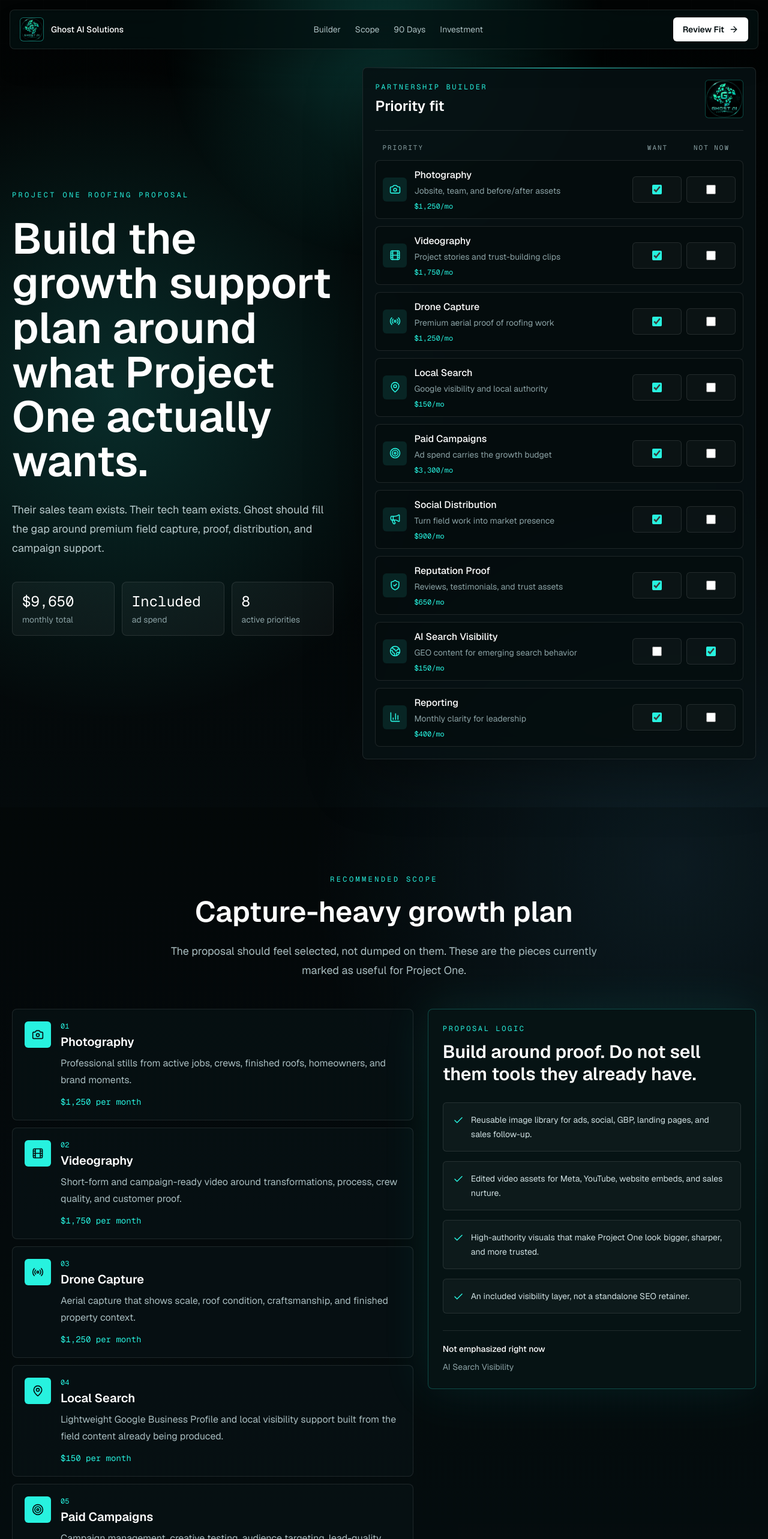
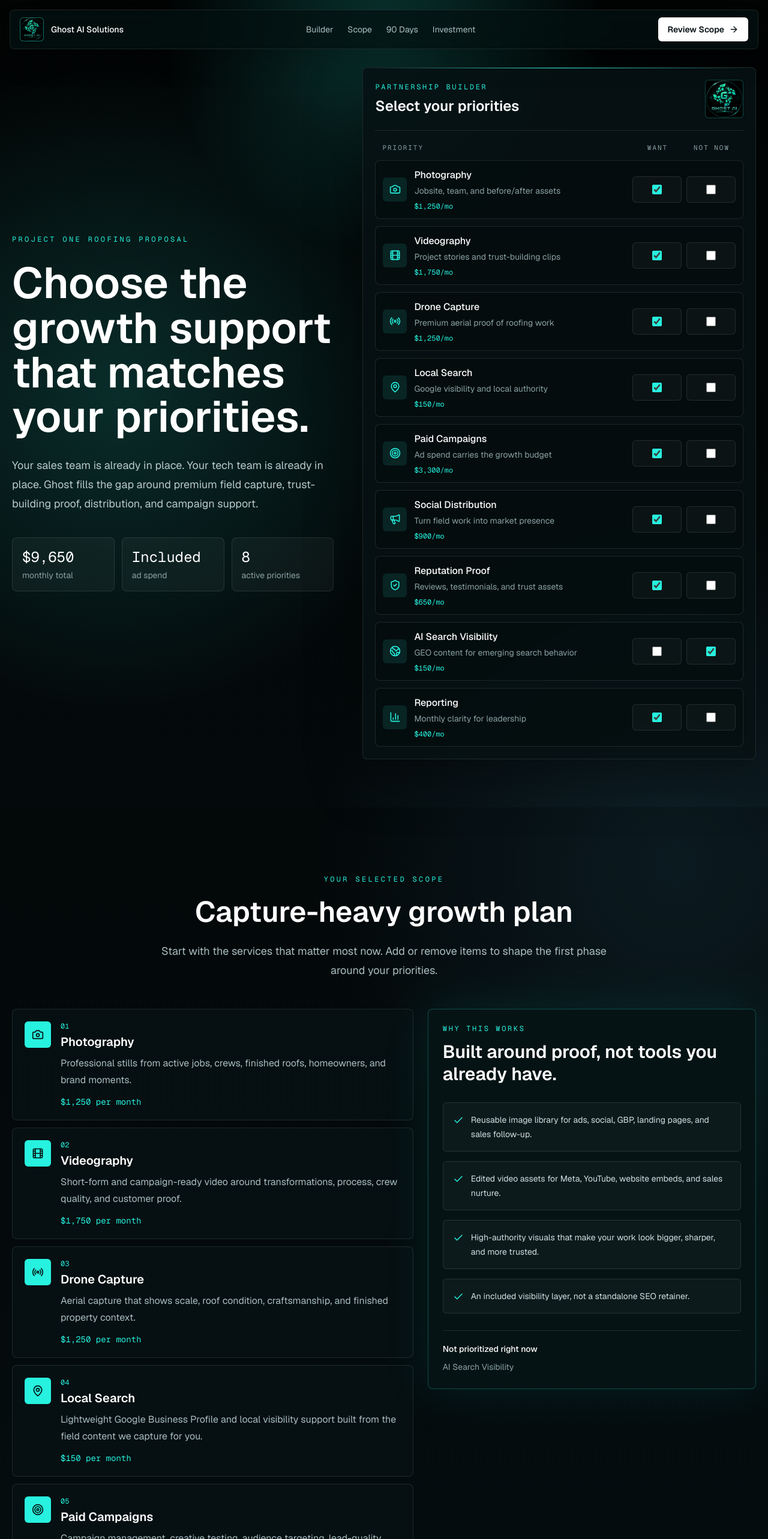
Before and after one commit to burchdad/roofing_project_proposal, a Next.js app: page / in a window 1280 px wide. Shown: the top 2566 px of the page at 60% size. Built offline with nearby package versions, Linux system fonts and the light colour scheme.

Commit message:
Make proposal copy client-facing

```diff
--- a/src/app/page.tsx
+++ b/src/app/page.tsx
@@ -67,14 +67,14 @@ const priorities: Priority[] = [
     short: "Premium aerial proof of roofing work",
     detail: "Aerial capture that shows scale, roof condition, craftsmanship, and finished property context.",
     icon: Radio,
-    proof: "High-authority visuals that make Project One look bigger, sharper, and more trusted.",
+    proof: "High-authority visuals that make your work look bigger, sharper, and more trusted.",
     price: 1250,
   },
   {
     id: "local",
     title: "Local Search",
     short: "Google visibility and local authority",
-    detail: "Lightweight Google Business Profile and local visibility support built from the field content already being produced.",
+    detail: "Lightweight Google Business Profile and local visibility support built from the field content we capture for you.",
     icon: MapPin,
     proof: "An included visibility layer, not a standalone SEO retainer.",
     price: 150,
@@ -92,7 +92,7 @@ const priorities: Priority[] = [
     id: "social",
     title: "Social Distribution",
     short: "Turn field work into market presence",
-    detail: "A practical publishing rhythm that keeps Project One visible without burdening the internal team.",
+    detail: "A practical publishing rhythm that keeps you visible without burdening your internal team.",
     icon: Megaphone,
     proof: "Consistent proof that the company is active, professional, and trusted locally.",
     price: 900,
@@ -110,9 +110,9 @@ const priorities: Priority[] = [
     id: "geo",
     title: "AI Search Visibility",
     short: "GEO content for emerging search behavior",
-    detail: "Included GEO support that structures selected project proof for AI search and answer engines.",
+    detail: "Included GEO support that structures your selected project proof for AI search and answer engines.",
     icon: Globe2,
-    proof: "A lower included add-on because GEO is already part of the broader content system.",
+    proof: "A lighter included layer because GEO support is already part of the broader content system.",
     price: 150,
   },
   {
@@ -149,17 +149,17 @@ const roadmapBase = [
   {
     label: "Month 1",
     title: "Decide The Scope",
-    copy: "Confirm priorities, build the shoot calendar, audit existing assets, and set the first campaign lane.",
+    copy: "Confirm your priorities, build the shoot calendar, review existing assets, and set the first campaign lane.",
   },
   {
     label: "Month 2",
     title: "Capture The Proof",
-    copy: "Produce field media, package project stories, publish priority content, and support sales follow-up.",
+    copy: "Produce field media, package project stories, publish priority content, and support your sales follow-up.",
   },
   {
     label: "Month 3",
     title: "Amplify What Works",
-    copy: "Scale the strongest creative, improve local visibility, review lead quality, and refine the next month.",
+    copy: "Scale the strongest creative, improve local visibility, review lead quality, and plan the next month.",
   },
 ];
 
@@ -320,7 +320,7 @@ export default function Home() {
             href="#investment"
             className="inline-flex h-10 items-center gap-2 rounded-md bg-white px-4 text-sm font-semibold text-[#061013] transition hover:bg-[#27f2df]"
           >
-            Review Fit
+            Review Scope
             <ArrowRight size={16} />
           </a>
         </div>
@@ -335,11 +335,11 @@ export default function Home() {
                 Project One Roofing proposal
               </p>
               <h1 className="mt-7 max-w-4xl text-5xl font-semibold leading-[1.03] text-white md:text-7xl">
-                Build the growth support plan around what Project One actually wants.
+                Choose the growth support that matches your priorities.
               </h1>
               <p className="mt-7 max-w-2xl text-lg leading-8 text-[#b8cacc]">
-                Their sales team exists. Their tech team exists. Ghost should fill the gap around premium field
-                capture, proof, distribution, and campaign support.
+                Your sales team is already in place. Your tech team is already in place. Ghost fills the gap around
+                premium field capture, trust-building proof, distribution, and campaign support.
               </p>
               <div className="mt-10 grid max-w-2xl gap-3 sm:grid-cols-3">
                 {[
@@ -365,7 +365,7 @@ export default function Home() {
               <div className="flex flex-col gap-5 border-b border-white/10 pb-5 sm:flex-row sm:items-center sm:justify-between">
                 <div>
                   <p className="font-mono text-xs uppercase tracking-[0.22em] text-[#27f2df]">Partnership Builder</p>
-                  <h2 className="mt-2 text-2xl font-semibold text-white">Priority fit</h2>
+                  <h2 className="mt-2 text-2xl font-semibold text-white">Select your priorities</h2>
                 </div>
                 <div className="relative h-16 w-16 overflow-hidden rounded-md border border-[#27f2df]/30 bg-black">
                   <Image src="/ghost-ai-logo.png" alt="Ghost AI Solutions logo" fill sizes="64px" className="object-cover" priority />
@@ -420,9 +420,9 @@ export default function Home() {
 
       <section id="scope" className="section-pad bg-black/20">
         <SectionHeading
-          eyebrow="Recommended Scope"
+          eyebrow="Your Selected Scope"
           title={planMode}
-          body="The proposal should feel selected, not dumped on them. These are the pieces currently marked as useful for Project One."
+          body="Start with the services that matter most now. Add or remove items to shape the first phase around your priorities."
         />
         <div className="mx-auto grid max-w-7xl gap-6 lg:grid-cols-[1.1fr_0.9fr]">
           <Reveal>
@@ -450,9 +450,9 @@ export default function Home() {
 
           <Reveal delay={0.08}>
             <aside className="sticky top-28 rounded-lg border border-[#27f2df]/25 bg-[#061314] p-6 shadow-[0_0_80px_rgba(39,242,223,0.1)]">
-              <p className="font-mono text-xs uppercase tracking-[0.22em] text-[#27f2df]">Proposal Logic</p>
+              <p className="font-mono text-xs uppercase tracking-[0.22em] text-[#27f2df]">Why This Works</p>
               <h3 className="mt-3 text-3xl font-semibold leading-tight text-white">
-                Build around proof. Do not sell them tools they already have.
+                Built around proof, not tools you already have.
               </h3>
               <div className="mt-7 grid gap-4">
                 {wanted.slice(0, 4).map((item) => (
@@ -464,7 +464,7 @@ export default function Home() {
               </div>
               {passed.length > 0 ? (
                 <div className="mt-7 border-t border-white/10 pt-5">
-                  <p className="text-sm font-medium text-white">Not emphasized right now</p>
+                  <p className="text-sm font-medium text-white">Not prioritized right now</p>
                   <p className="mt-2 text-sm leading-6 text-[#8aa1a4]">
                     {passed.map((item) => item.title).join(", ")}
                   </p>
@@ -477,14 +477,14 @@ export default function Home() {
 
       <section className="section-pad">
         <SectionHeading
-          eyebrow="Operating Model"
-          title="Ghost supports the teams Project One already has."
-          body="This should not read like a generic agency takeover. The pitch is to supply better assets, better visibility, and better proof for the people already selling and operating the business."
+          eyebrow="How Ghost Fits"
+          title="Ghost supports the teams you already have."
+          body="Your internal teams stay focused on sales, operations, and systems. We support your team with better assets, better visibility, and better proof in market."
         />
         <div className="mx-auto grid max-w-6xl gap-4 md:grid-cols-3">
           {[
-            ["Sales team", "Gets project proof, credibility clips, testimonials, and follow-up assets."],
-            ["Tech team", "Keeps owning internal systems while Ghost feeds the market-facing layer."],
+            ["Sales team", "Receives project proof, credibility clips, testimonials, and follow-up assets."],
+            ["Tech team", "Keeps ownership of internal systems while Ghost supports the market-facing layer."],
             ["Leadership", "Gets one clean monthly investment, reporting, and a practical growth rhythm."],
           ].map(([title, copy], index) => (
             <Reveal key={title} delay={index * 0.06}>
@@ -500,8 +500,8 @@ export default function Home() {
       <section id="roadmap" className="section-pad bg-[#020606]/80">
         <SectionHeading
           eyebrow="90 Day Path"
-          title="Small enough to approve. Strong enough to matter."
-          body="The first phase should prove value through actual assets in market, not a huge abstract marketing plan."
+          title="A focused first phase with room to grow."
+          body="The first 90 days are built to prove value through real assets in market, not a huge abstract marketing plan."
         />
         <div className="mx-auto grid max-w-7xl gap-4 lg:grid-cols-3">
           {roadmapBase.map((phase, index) => (
@@ -528,7 +528,7 @@ export default function Home() {
         <SectionHeading
           eyebrow="Investment"
           title="One partnership, one monthly number, selected scope."
-          body="The number stays simple. The scope can flex around what Project One wants to prioritize first."
+          body="The number stays simple. Your scope can flex around the services you want to prioritize first."
         />
         <div className="mx-auto grid max-w-6xl gap-6 lg:grid-cols-[0.85fr_1.15fr]">
           <Reveal>
@@ -551,7 +551,7 @@ export default function Home() {
                   {wanted.some((item) => item.id === "ads") ? "Advertising spend included." : "Paid campaigns are not selected."}
                 </p>
                 <p className="mt-2 text-sm leading-6 text-[#a9bdc0]">
-                  The total updates as services are added or removed from the starting scope.
+                  Your total updates as services are added or removed from the starting scope.
                 </p>
               </div>
               <button
@@ -562,15 +562,15 @@ export default function Home() {
                 Approve Proposal
               </button>
               <p className="mt-4 text-sm leading-6 text-[#8aa1a4]">
-                Approval saves the agreed scope and sends both parties a copy. Billing, payment, and onboarding move into
-                the client portal after acceptance.
+                Approval saves your selected scope and sends a copy to you and Ghost. Billing, payment, and onboarding
+                move into your client portal after acceptance.
               </p>
             </div>
           </Reveal>
 
           <Reveal delay={0.08}>
             <div className="rounded-lg border border-white/10 bg-white/[0.035] p-6">
-              <p className="font-mono text-xs uppercase tracking-[0.22em] text-[#27f2df]">Current Fit</p>
+              <p className="font-mono text-xs uppercase tracking-[0.22em] text-[#27f2df]">Selected Scope</p>
               <div className="mt-5 grid gap-3 sm:grid-cols-2">
                 {wanted.map((item) => (
                   <div key={item.id} className="flex items-center justify-between gap-3 rounded-md border border-white/10 bg-black/20 px-4 py-3">
@@ -597,11 +597,11 @@ export default function Home() {
           <div className="relative mx-auto max-w-4xl text-center">
             <p className="font-mono text-xs uppercase tracking-[0.28em] text-[#27f2df]">Next Step</p>
             <h2 className="mt-5 text-4xl font-semibold leading-tight text-white md:text-7xl">
-              Start with the priorities they choose, then earn the right to expand.
+              Approve the starting scope, then launch from your client portal.
             </h2>
             <p className="mx-auto mt-7 max-w-2xl text-lg leading-8 text-[#b8cacc]">
-              Once the proposal is approved, Ghost creates the Project One client portal for onboarding, billing,
-              payment, and project management.
+              Once this proposal is approved, Ghost creates your client portal for onboarding, billing, payment, and
+              project management.
             </p>
             <button
               type="button"
@@ -629,8 +629,8 @@ export default function Home() {
                 <p className="font-mono text-xs uppercase tracking-[0.22em] text-[#27f2df]">Digital Approval</p>
                 <h2 className="mt-2 text-3xl font-semibold text-white">Confirm selected scope</h2>
                 <p className="mt-2 text-sm leading-6 text-[#a9bdc0]">
-                  This saves the signed proposal and emails both sides. Billing and payment happen later inside the
-                  client portal.
+                  This saves your signed proposal and emails a copy to you and Ghost. Billing and payment happen later
+                  inside your client portal.
                 </p>
               </div>
               <button
@@ -722,7 +722,7 @@ export default function Home() {
                 disabled={sendState === "sending"}
                 className="h-12 w-full rounded-md bg-[#27f2df] px-4 font-semibold text-[#041010] transition hover:bg-white disabled:cursor-not-allowed disabled:opacity-60"
               >
-                {sendState === "sending" ? "Sending..." : "Send Signed Approval"}
+                {sendState === "sending" ? "Sending..." : "Approve Selected Scope"}
               </button>
             </div>
             {sendMessage ? (
```
